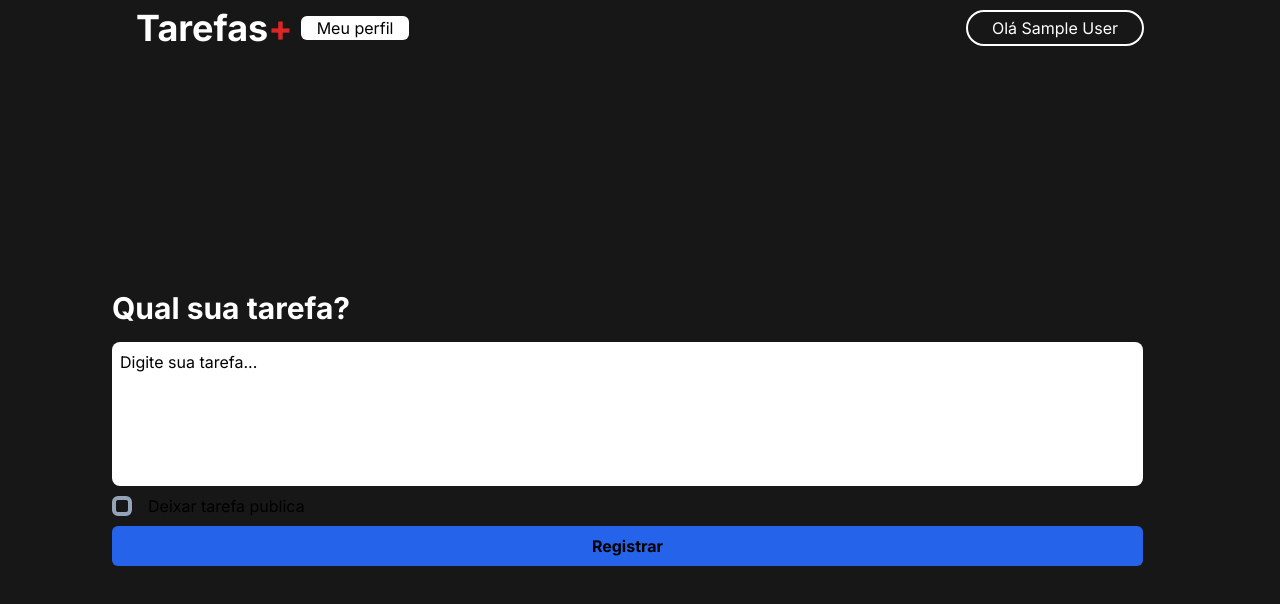
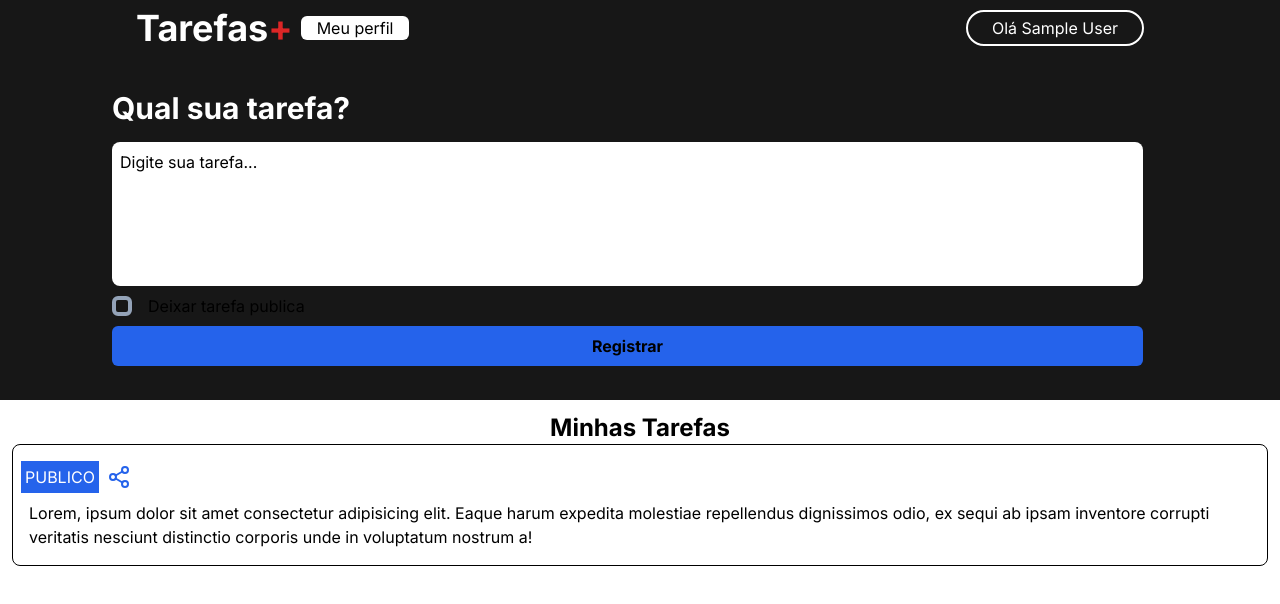
Before and after one commit to igorsantos13/tasksplus, a Next.js app: page /dashboard in a window 1280 px wide. Shown: the top 604 px of the page. Built offline with nearby package versions, Linux system fonts and the light colour scheme; no server answers; sample sign-in values are in the browser's storage.

Commit message:
aaaaaaaaaaaaa

```diff
--- a/app/(routes)/dashboard/page.tsx
+++ b/app/(routes)/dashboard/page.tsx
@@ -3,6 +3,7 @@ import Head from "next/head";
 import { getServerSession } from "next-auth";
 import { authOptions } from "@/app/api/auth/[...nextauth]/route";
 import { redirect } from "next/navigation";
+import { Trash2, Share2 } from "lucide-react";
 
 async function getUserSession() {
   const session = await getServerSession(authOptions);
@@ -17,7 +18,8 @@ export default async function Dashboard() {
   }
 
   return (
-    <div className="h-[calc(100vh-56px)] w-full bg-neutral-900">
+    <>
+      <div className="h-[calc(50vh-56px)] w-full bg-neutral-900">
         <Head>
           <title>My task dashboard</title>
         </Head>
@@ -54,6 +56,30 @@ export default async function Dashboard() {
             </form>
           </section>
         </main>
+
+        <section className="bg-white h-[50vh] w-full overflow-hidden text-black flex flex-col justify-start items-center p-3">
+          <h1 className="text-black font-bold text-2xl">Minhas Tarefas</h1>
+
+          <article className="border border-black rounded-lg p-2 flex justify-start  flex-col pt-4">
+            <div className="flex flex-row items-center gap-2">
+              <label htmlFor="" className="bg-blue-600 text-white p-1">
+                PUBLICO
+              </label>
+              <button className="">
+                <Share2 className="text-blue-600" />
+              </button>
             </div>
+            <div className="p-2">
+              <p>
+                Lorem, ipsum dolor sit amet consectetur adipisicing elit. Eaque
+                harum expedita molestiae repellendus dignissimos odio, ex sequi
+                ab ipsam inventore corrupti veritatis nesciunt distinctio
+                corporis unde in voluptatum nostrum a!
+              </p>
+            </div>
+          </article>
+        </section>
+      </div>
+    </>
   );
 }
--- a/app/_components/main.tsx
+++ b/app/_components/main.tsx
@@ -3,7 +3,7 @@ import hero from "../../public/hero.png";
 
 export function Main() {
   return (
-    <div className="bg-neutral-900 w-screen h-[calc(100vh-72px)] flex justify-center items-center overflow-hidden">
+    <div className="bg-neutral-900 w-screen h-[calc(100vh-56px)] flex justify-center items-center overflow-hidden">
       <h1>
         <title>Tarefas+ | Organize suas tarefas de forma fácil</title>
       </h1>
--- a/package.json
+++ b/package.json
@@ -9,6 +9,7 @@
     "lint": "next lint"
   },
   "dependencies": {
+    "lucide-react": "^0.359.0",
     "next": "14.1.2",
     "next-auth": "^4.24.7",
     "react": "^18",
```
Also changed, not shown: 1 other file (tests, documents, lock files or other folders). Lines whose indentation alone changed are shown as unchanged.
